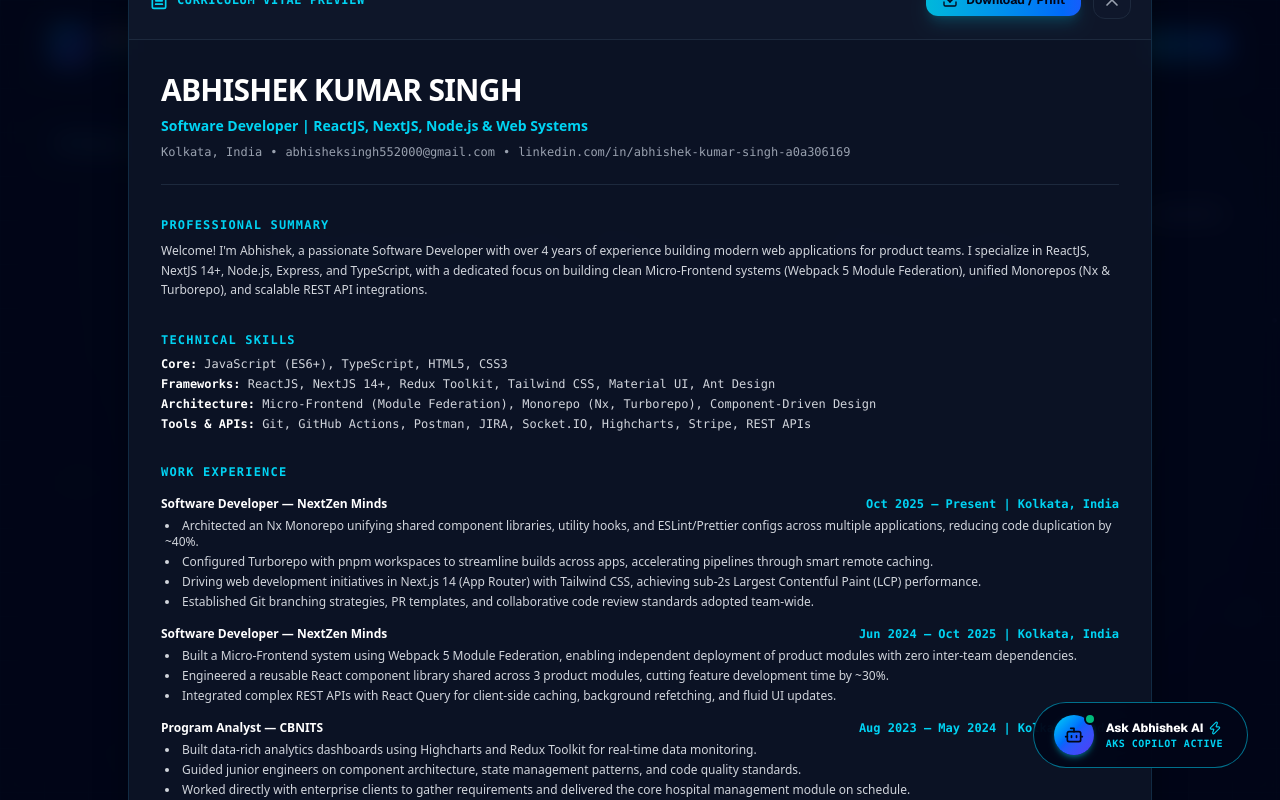
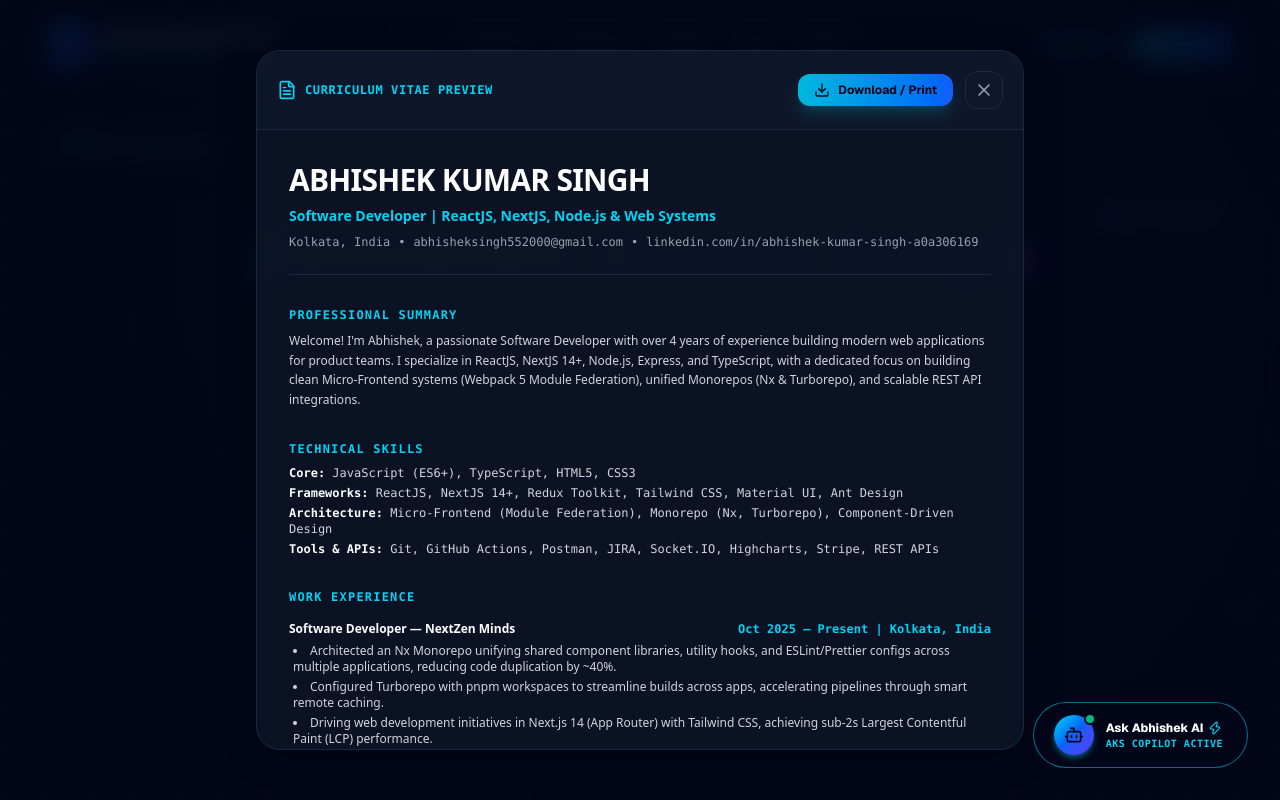
Before and after one commit to Abhi552000/Portfolio, a Next.js app: page / in a window 1280 px wide. Both pictures are taken after a click on the button "Resume". Shown: the top 800 px of the page. Built offline with nearby package versions, Linux system fonts and the light colour scheme.

Commit message:
fix: restore compact modal container dimensions across portfolio modals

```diff
--- a/src/components/AI/AIChatModal.tsx
+++ b/src/components/AI/AIChatModal.tsx
@@ -112,7 +112,7 @@ export const AIChatModal: React.FC<AIChatModalProps> = ({
           initial={{ opacity: 0, scale: 0.95, y: 20 }}
           animate={{ opacity: 1, scale: 1, y: 0 }}
           exit={{ opacity: 0, scale: 0.95, y: 20 }}
-          className="glass-panel bg-slate-950 border border-cyan-500/30 rounded-2xl sm:rounded-3xl max-w-[95vw] sm:max-w-2xl w-full h-[85vh] sm:h-[600px] flex flex-col overflow-hidden shadow-2xl relative"
+          className="glass-panel bg-slate-950 border border-cyan-500/30 rounded-2xl sm:rounded-3xl max-w-[92vw] sm:max-w-xl w-full h-[80vh] sm:h-[560px] flex flex-col overflow-hidden shadow-2xl relative"
         >
           {/* Header */}
           <div className="flex items-center justify-between p-4 sm:p-5 bg-slate-900/90 border-b border-slate-800">
--- a/src/components/Projects/ProjectModal.tsx
+++ b/src/components/Projects/ProjectModal.tsx
@@ -32,7 +32,7 @@ export const ProjectModal: React.FC<ProjectModalProps> = ({ project, onClose })
           initial={{ opacity: 0, scale: 0.95, y: 15 }}
           animate={{ opacity: 1, scale: 1, y: 0 }}
           exit={{ opacity: 0, scale: 0.95, y: 15 }}
-          className="glass-panel bg-slate-950 border border-cyan-500/35 rounded-2xl sm:rounded-3xl max-w-[96vw] sm:max-w-4xl w-full h-[92vh] sm:h-[840px] flex flex-col overflow-hidden shadow-2xl relative"
+          className="glass-panel bg-slate-950 border border-cyan-500/35 rounded-2xl sm:rounded-3xl max-w-[92vw] sm:max-w-2xl w-full h-[85vh] sm:h-[660px] flex flex-col overflow-hidden shadow-2xl relative"
         >
           {/* Sticky Modal Header */}
           <div className="flex items-center justify-between p-4 sm:p-5 bg-slate-900/90 border-b border-slate-800 shrink-0">
--- a/src/components/Resume/ResumeModal.tsx
+++ b/src/components/Resume/ResumeModal.tsx
@@ -45,7 +45,7 @@ export const ResumeModal: React.FC<ResumeModalProps> = ({ isOpen, onClose }) =>
           initial={{ opacity: 0, scale: 0.95, y: 15 }}
           animate={{ opacity: 1, scale: 1, y: 0 }}
           exit={{ opacity: 0, scale: 0.95, y: 15 }}
-          className="glass-panel bg-slate-950 border border-cyan-500/35 rounded-2xl sm:rounded-3xl max-w-[96vw] sm:max-w-5xl w-full h-[93vh] sm:h-[880px] flex flex-col overflow-hidden shadow-2xl relative text-gray-200"
+          className="glass-panel bg-slate-950 border border-cyan-500/35 rounded-2xl sm:rounded-3xl max-w-[92vw] sm:max-w-3xl w-full h-[85vh] sm:h-[700px] flex flex-col overflow-hidden shadow-2xl relative text-gray-200"
         >
           {/* Sticky Modal Header */}
           <div className="flex items-center justify-between p-4 sm:p-5 bg-slate-900/90 border-b border-slate-800 shrink-0">
--- a/src/components/Terminal/TerminalModal.tsx
+++ b/src/components/Terminal/TerminalModal.tsx
@@ -230,7 +230,7 @@ export const TerminalModal: React.FC<TerminalModalProps> = ({
           initial={{ opacity: 0, scale: 0.95 }}
           animate={{ opacity: 1, scale: 1 }}
           exit={{ opacity: 0, scale: 0.95 }}
-          className="terminal-window max-w-[95vw] sm:max-w-3xl w-full h-[80vh] sm:h-[550px] flex flex-col overflow-hidden shadow-2xl relative rounded-2xl"
+          className="terminal-window max-w-[92vw] sm:max-w-2xl w-full h-[78vh] sm:h-[520px] flex flex-col overflow-hidden shadow-2xl relative rounded-2xl"
         >
           {/* Header */}
           <div className="flex items-center justify-between px-4 py-3 bg-slate-900 border-b border-slate-800">
```
